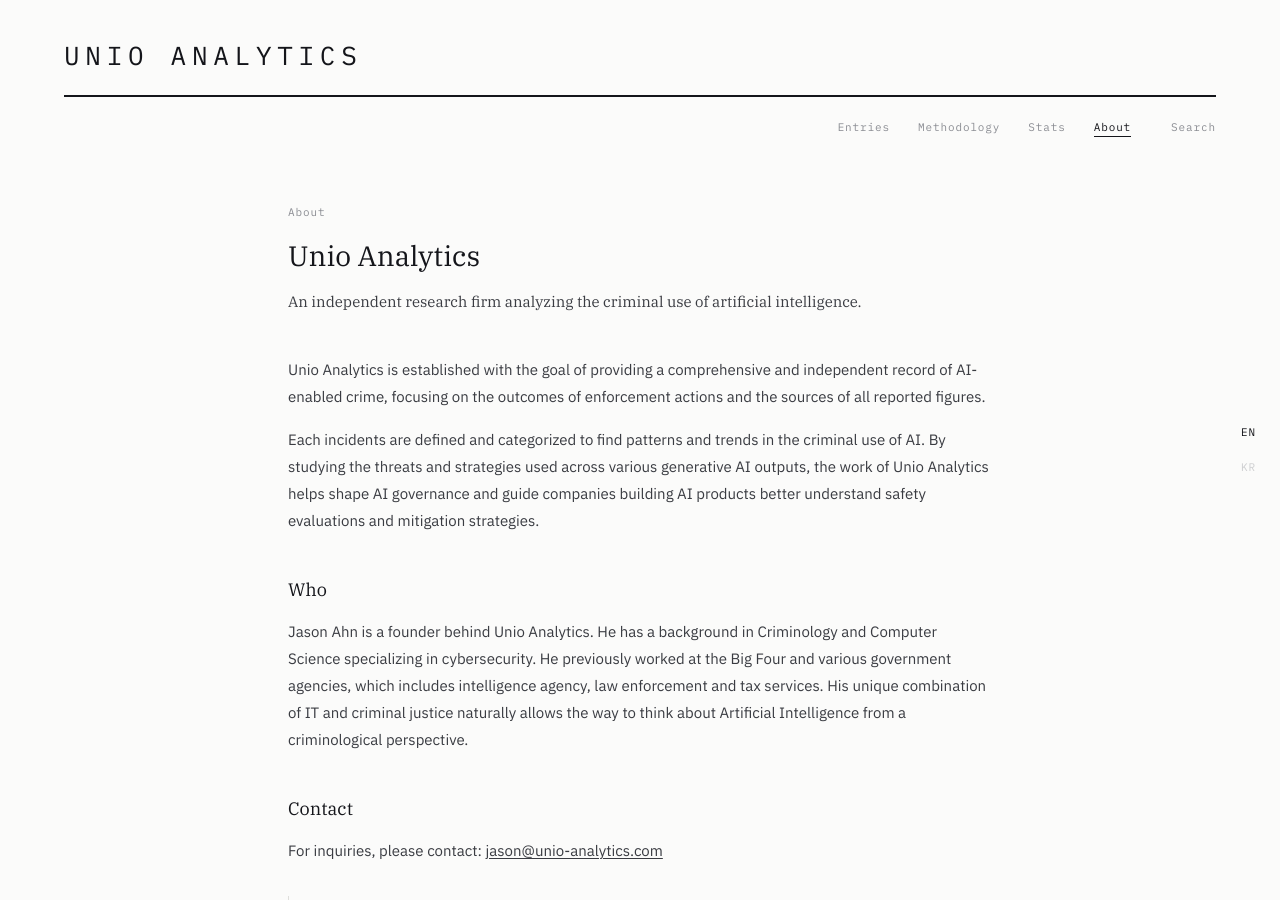
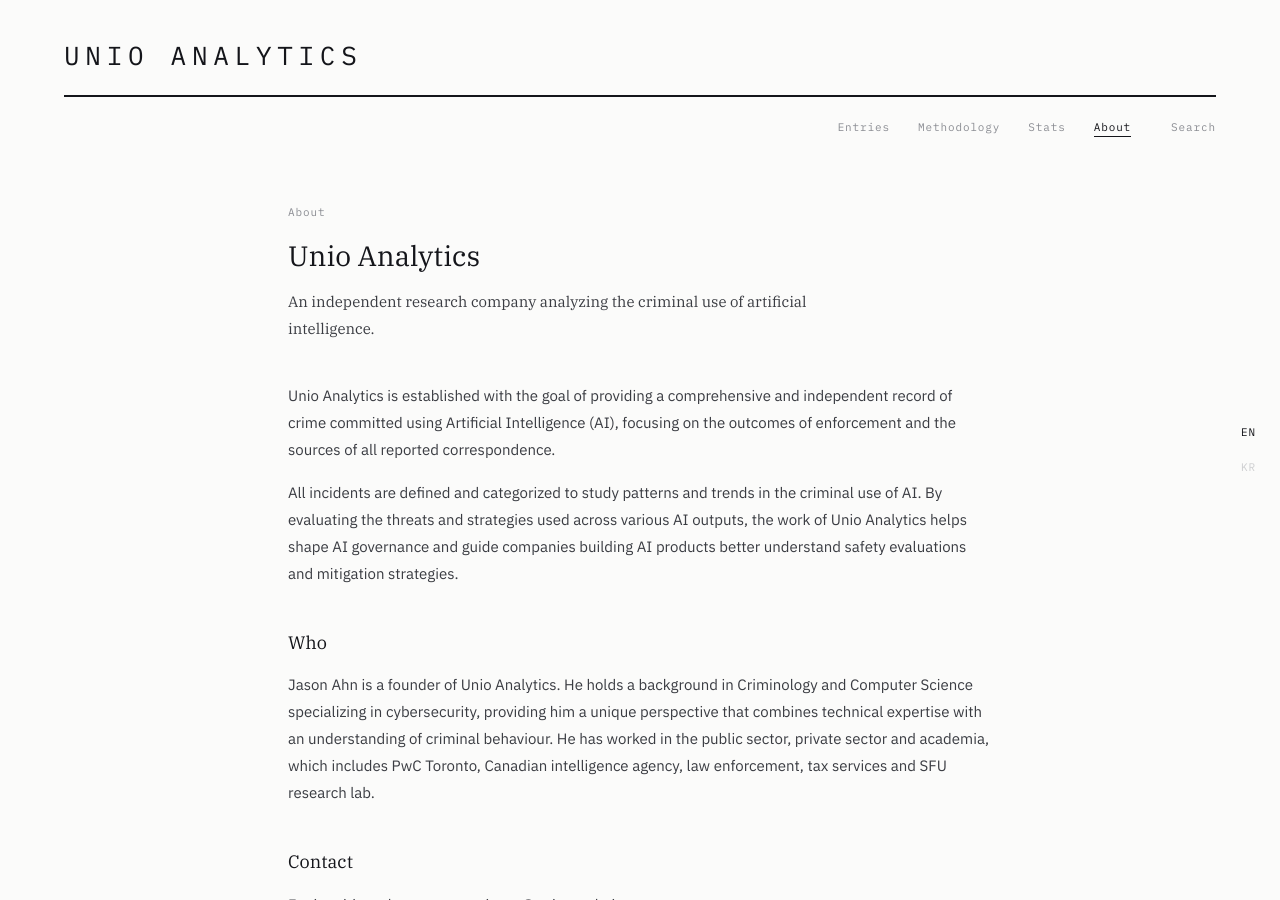
Before and after one commit to maestro-hong/maestro-hong.github.io, a Jekyll site: the page built from about.html, in a window 1280 px wide and 900 px high. Built offline with Jekyll 4.4.1, drawn with Linux system fonts in a browser that asks for light colours.

Commit message:
Update info

```diff
--- a/about.html
+++ b/about.html
@@ -8,21 +8,21 @@ description: Unio Analytics is an independent research record of AI-enabled crim
 <div class="wrap page">
   <p class="page__label">About</p>
   <h1 class="page__title">Unio Analytics</h1>
-  <p class="page__sub">An independent research firm analyzing the criminal use of artificial intelligence.</p>
+  <p class="page__sub">An independent research company analyzing the criminal use of artificial intelligence.</p>
 
   <div class="prose">
-    <p>Unio Analytics is established with the goal of providing a comprehensive and independent record of AI-enabled crime, focusing on the outcomes of enforcement actions and the sources of all reported figures.</p>
+    <p>Unio Analytics is established with the goal of providing a comprehensive and independent record of crime committed using Artificial Intelligence (AI), focusing on the outcomes of enforcement and the sources of all reported correspondence.</p>
 
-    <p>Each incidents are defined and categorized to find patterns and trends in the criminal use of AI. By studying the threats and strategies used across various generative AI outputs,
+    <p>All incidents are defined and categorized to study patterns and trends in the criminal use of AI. By evaluating the threats and strategies used across various AI outputs,
     the work of Unio Analytics helps shape AI governance and guide companies building AI products better understand safety evaluations and mitigation strategies.</p>
 
     <h2>Who</h2>
-    <p>Jason Ahn is a founder behind Unio Analytics. He has a background in Criminology and Computer Science specializing in cybersecurity. He previously worked at the Big Four and various government agencies, which includes
+    <p>Jason Ahn is a founder of Unio Analytics. He holds a background in Criminology and Computer Science specializing in cybersecurity, providing him a unique perspective that combines technical expertise with an understanding of criminal behaviour.
 
-      intelligence agency, law enforcement and tax services. His unique combination of IT and criminal justice naturally allows the way to think about Artificial Intelligence from a criminological perspective. </p>
+      He has worked in the public sector, private sector and academia, which includes PwC Toronto, Canadian intelligence agency, law enforcement, tax services and SFU research lab. </p>
 
     <h2>Contact</h2>
-    <p>For inquiries, please contact: <a href="mailto:{{ site.author.email }}">{{ site.author.email }}</a></p>
+    <p>For inquiries, please contact: <a href="mailto:{{ site.author.email }}">{{ site.author.email }}</a> </p>
   </div>
 
   <div class="note column">
```
